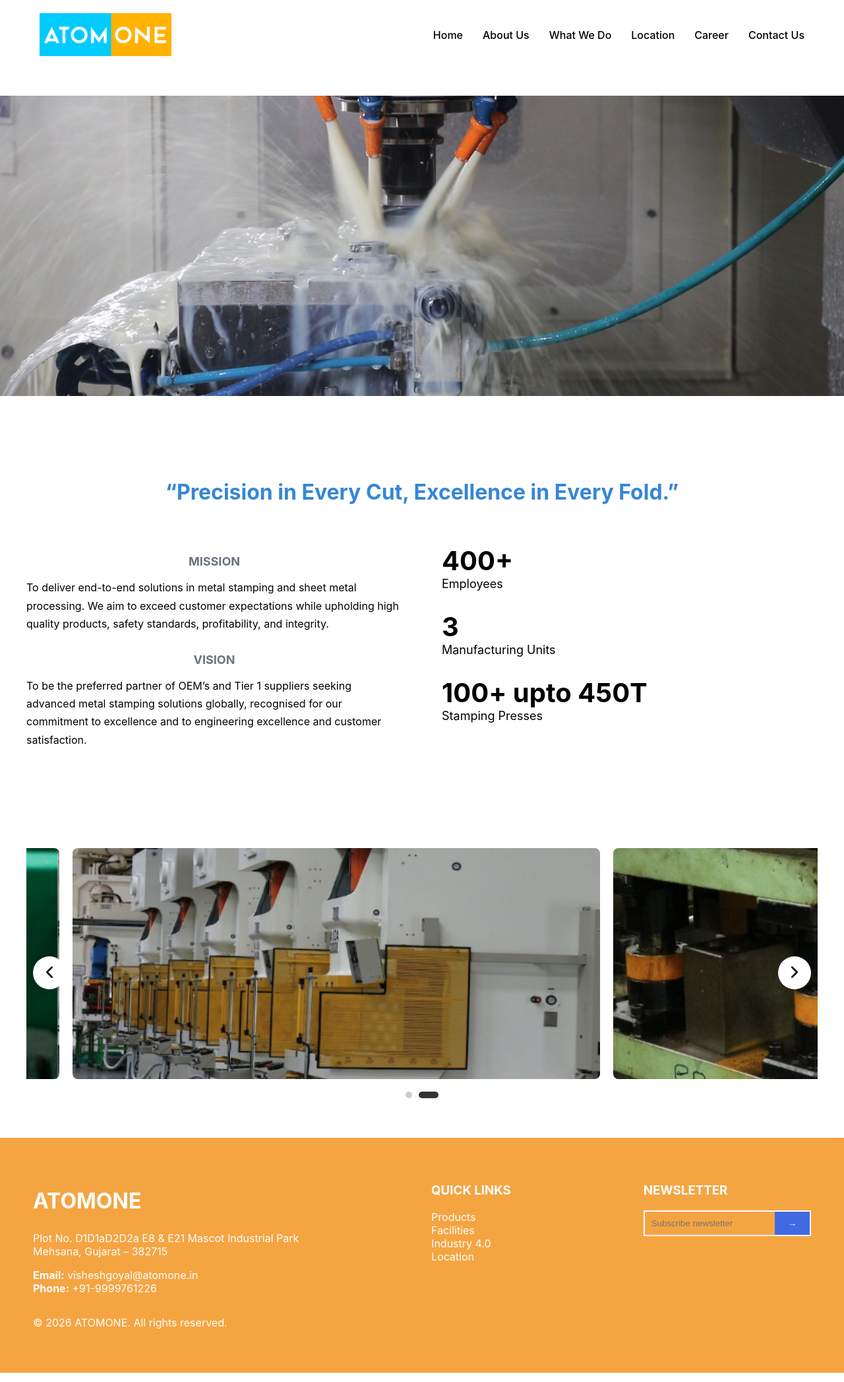
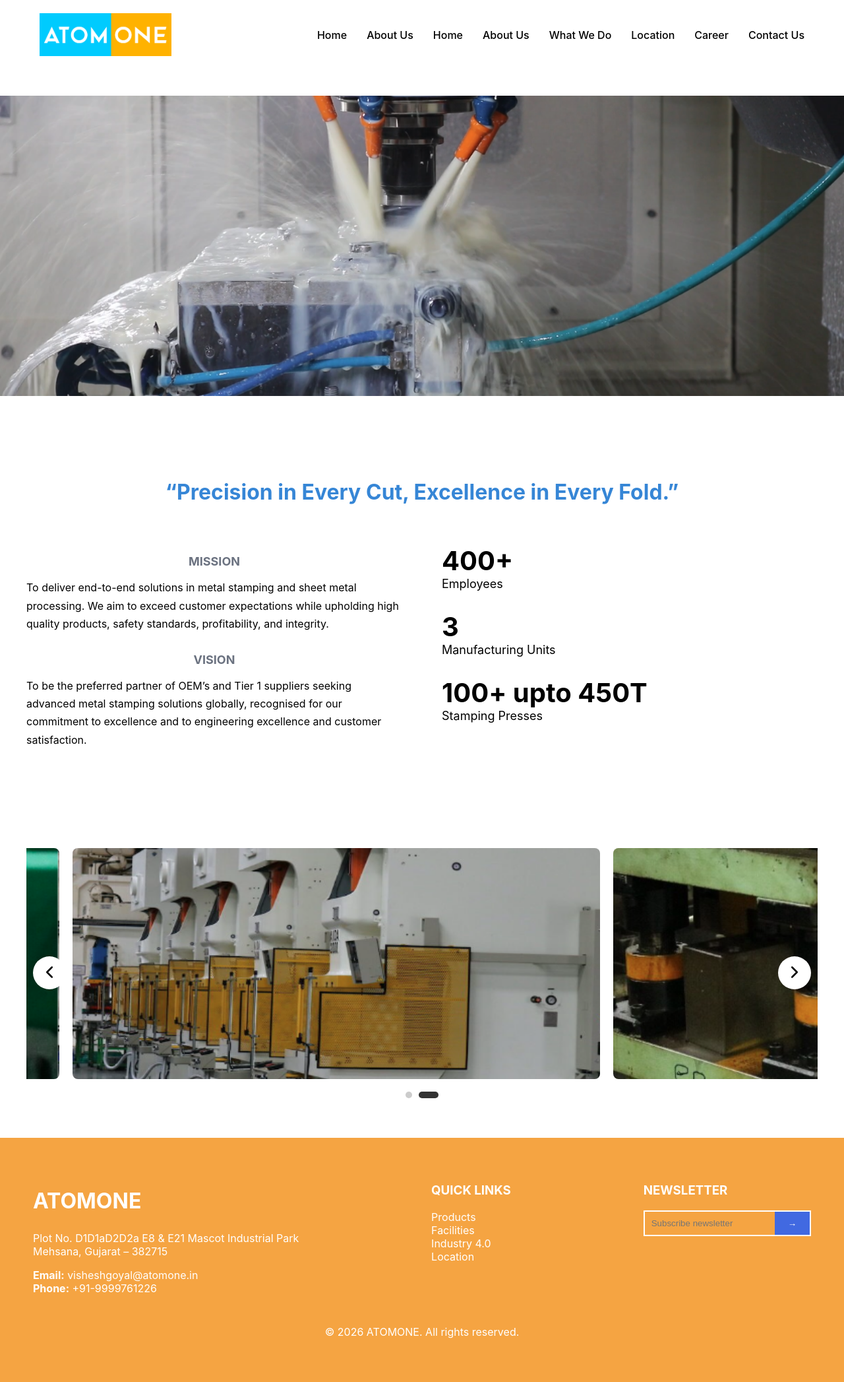
Before and after one commit to amitsavani-45/learning-react.js, a React (Create React App) app: page /Homepage in a window 1280 px wide. Shown: the whole page at 66% size. Built offline with nearby package versions, Linux system fonts and the light colour scheme.

Commit message:
homepage

```diff
--- a/src/Homepage.css
+++ b/src/Homepage.css
@@ -210,7 +210,7 @@
   padding: 10px 20px;
 }
 
-copyright1 {
+.copyright1 {
   text-align: center;
   margin-top: 30px;
 }
--- a/src/Homepage.js
+++ b/src/Homepage.js
@@ -13,6 +13,7 @@
 import slide6 from "./images/slide6.png";
 
 import { ChevronLeft, ChevronRight } from "lucide-react";
+import { Link } from "react-router-dom";
 
 /* ================= PHOTO SLIDER ================= */
 
@@ -100,6 +101,8 @@
         <img src={logo} alt="logo" className="logo-img" />
 
         <nav className="main-nav">
+            <Link to="/">Home</Link>
+            <Link to="/about">About Us</Link>
           <a href="#home">Home</a>
           <a href="#about">About Us</a>
           <a href="#services">What We Do</a>
```
